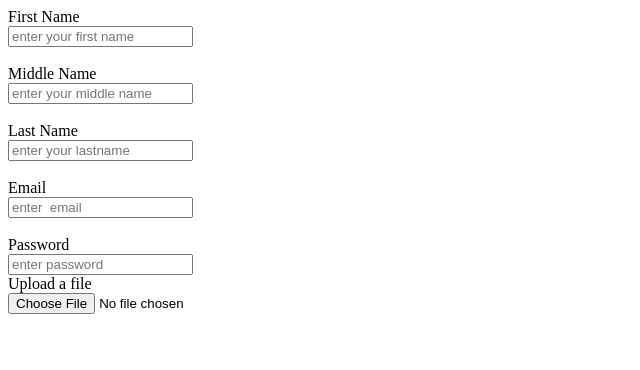
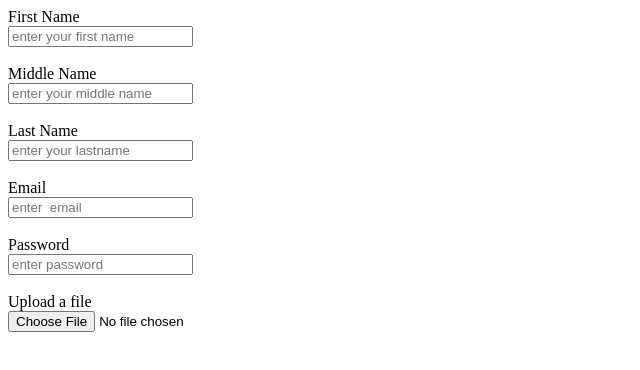
Before and after one commit to balajinagarajanofc/demo-netlify, a plain HTML site: page index.html in a window 1280 px wide. Shown: the whole page, without its empty margins (0-640 px from the left). Drawn offline with Linux system fonts and the light colour scheme.

Commit message:
Update index.html

```diff
--- a/index.html
+++ b/index.html
@@ -24,7 +24,7 @@
     <br>
 
     <label for="password">Password</label><br>
-    <input type="password" name="" id="password" placeholder="enter password">
+    <input type="password" name="" id="password" placeholder="enter password"><br>
     <br>
 
     <label for="file">Upload a file</label><br>
```
